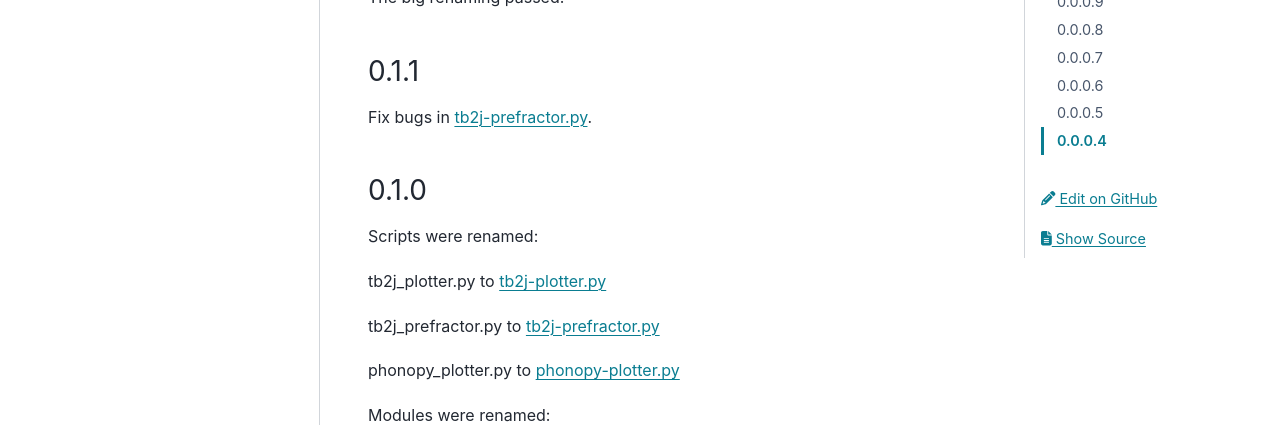
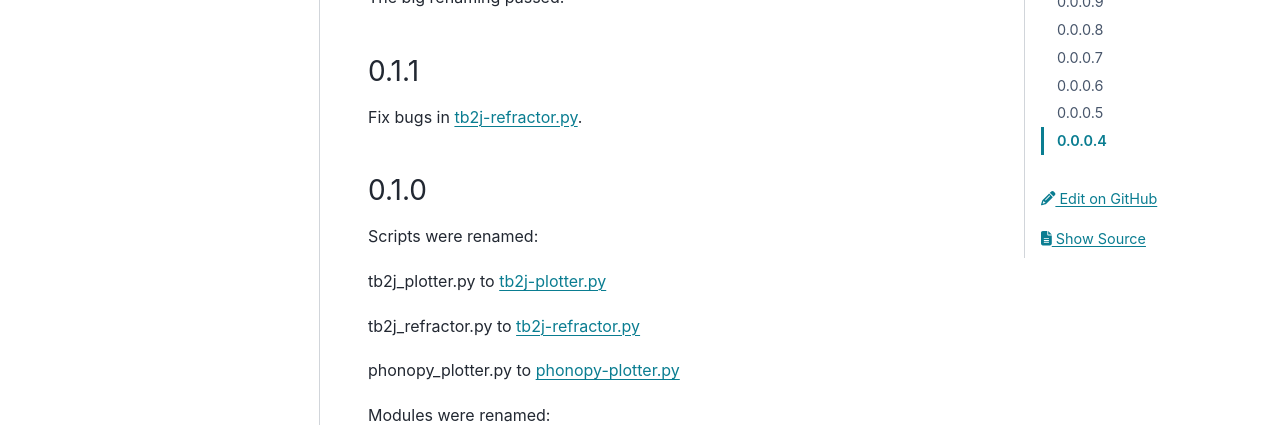
Before and after one commit to adrybakov/rad-tools, a Sphinx documentation site: the page built from docs/source/release-notes.rst, in a window 1280 px wide and 900 px high. Shown: the part 306-731 px from the top of the window. Built offline with Sphinx 7.4.7 and the PyData theme 0.15.4, drawn with Linux system fonts in a browser that asks for light colours.

Commit message:
Correct typos

```diff
--- a/docs/source/release-notes.rst
+++ b/docs/source/release-notes.rst
@@ -8,7 +8,7 @@ The big renaming passed.
 
 0.1.1
 -----
-Fix bugs in :ref:`tb2j-prefractor.py <tb2j-refractor>`.
+Fix bugs in :ref:`tb2j-refractor.py <tb2j-refractor>`.
 
 0.1.0
 -----
@@ -16,7 +16,7 @@ Scripts were renamed:
 
 tb2j_plotter.py to :ref:`tb2j-plotter.py <tb2j-plotter>`
 
-tb2j_prefractor.py to :ref:`tb2j-prefractor.py <tb2j-refractor>`
+tb2j_refractor.py to :ref:`tb2j-refractor.py <tb2j-refractor>`
 
 phonopy_plotter.py to :ref:`phonopy-plotter.py <phonopy-plotter>`
 
```
